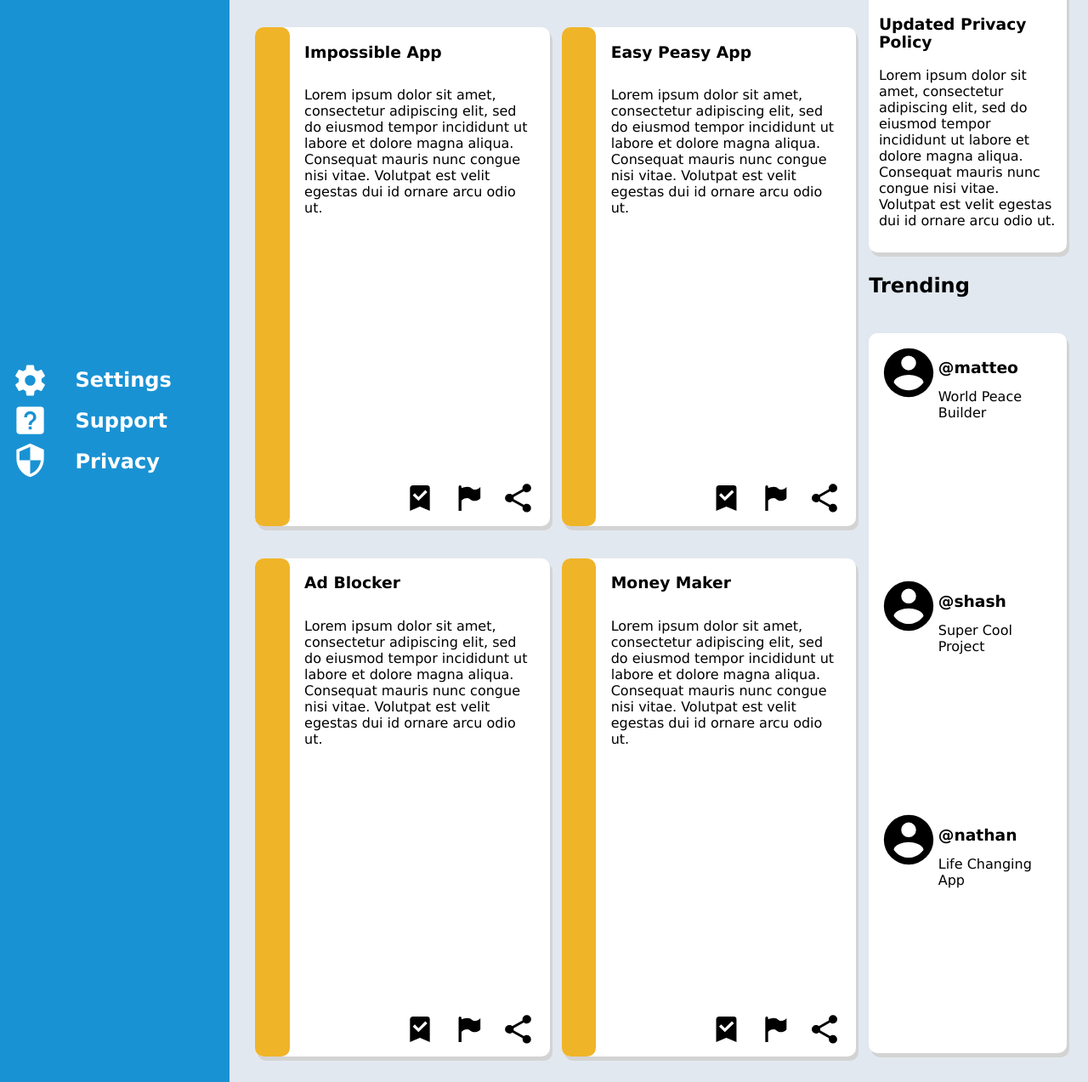
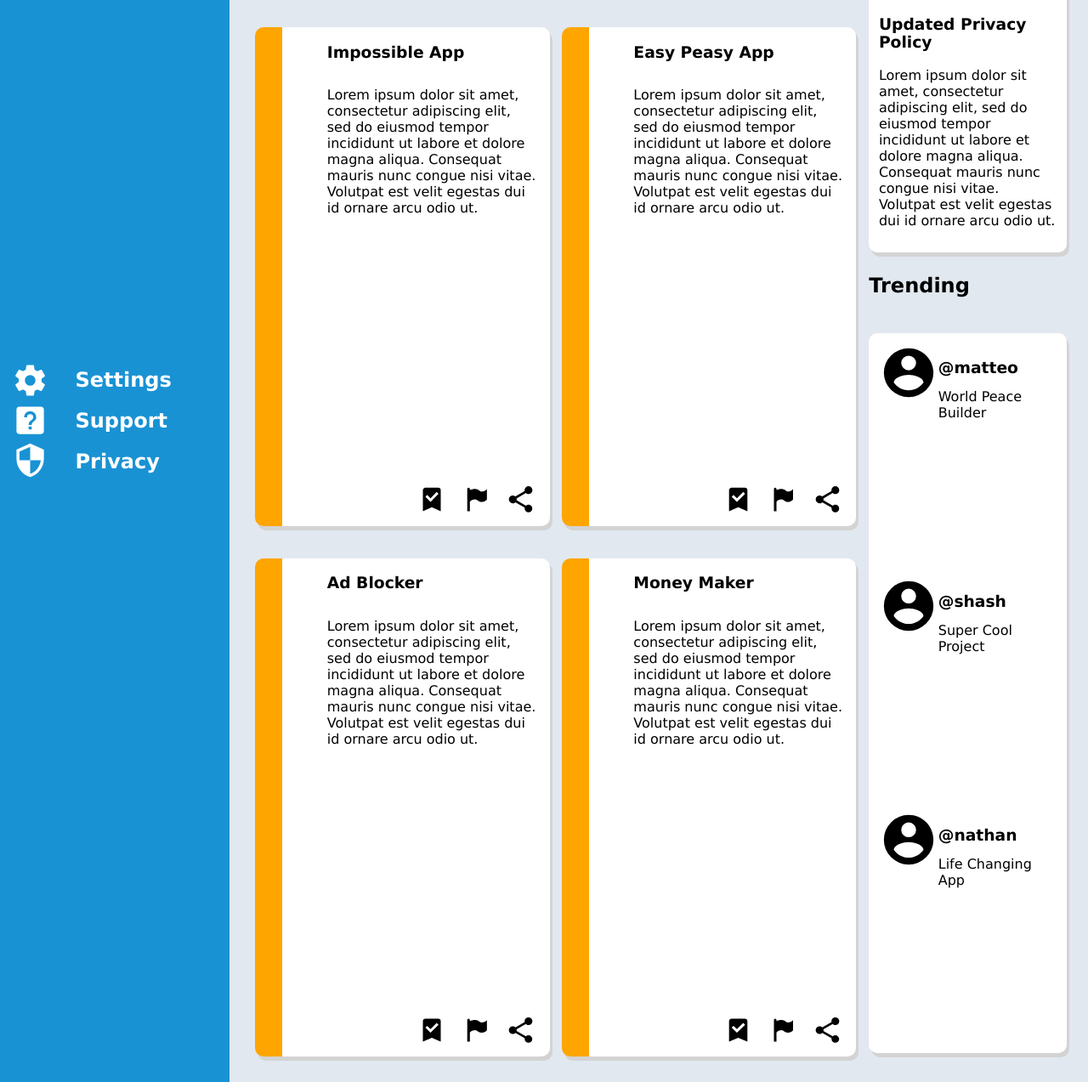
Before and after one commit to shashwathkpy/AdminDashboard, a plain HTML site: page index.html in a window 1280 px wide. Shown: the part 870-2143 px from the top of the page at 85% size. Drawn offline with Linux system fonts and the light colour scheme.

Commit message:
fixed project cards sideborders

```diff
--- a/index.html
+++ b/index.html
@@ -55,7 +55,6 @@
         <div id="projectSection">
             <h2>Your Projects</h2>
             <div class="project">
-                <div class="sideBorder"></div>
                 <h3>Super Duper Cool Project</h3>
                 <p>Lorem ipsum dolor sit amet, consectetur adipiscing elit, sed do eiusmod tempor incididunt ut labore et dolore magna aliqua. Consequat mauris nunc congue nisi vitae. Volutpat est velit egestas dui id ornare arcu odio ut. </p>
                 <img src="/images/bookmark.svg" class="bookmark"/>
@@ -63,7 +62,6 @@
                 <img src="/images/share.svg" class="share"/>
             </div>
             <div class="project">
-                <div class="sideBorder"></div>
                 <h3>Less Cool Project</h3>
                 <p>Lorem ipsum dolor sit amet, consectetur adipiscing elit, sed do eiusmod tempor incididunt ut labore et dolore magna aliqua. Consequat mauris nunc congue nisi vitae. Volutpat est velit egestas dui id ornare arcu odio ut. </p>
                 <img src="/images/bookmark.svg" class="bookmark"/>
@@ -71,7 +69,6 @@
                 <img src="/images/share.svg" class="share"/>
             </div>
             <div class="project">
-                <div class="sideBorder"></div>
                 <h3>Impossible App</h3>
                 <p>Lorem ipsum dolor sit amet, consectetur adipiscing elit, sed do eiusmod tempor incididunt ut labore et dolore magna aliqua. Consequat mauris nunc congue nisi vitae. Volutpat est velit egestas dui id ornare arcu odio ut. </p>
                 <img src="/images/bookmark.svg" class="bookmark"/>
@@ -79,7 +76,6 @@
                 <img src="/images/share.svg" class="share"/>
             </div>
             <div class="project">
-                <div class="sideBorder"></div>
                 <h3>Easy Peasy App</h3>
                 <p>Lorem ipsum dolor sit amet, consectetur adipiscing elit, sed do eiusmod tempor incididunt ut labore et dolore magna aliqua. Consequat mauris nunc congue nisi vitae. Volutpat est velit egestas dui id ornare arcu odio ut. </p>
                 <img src="/images/bookmark.svg" class="bookmark"/>
@@ -87,7 +83,6 @@
                 <img src="/images/share.svg" class="share"/>
             </div>
             <div class="project">
-                <div class="sideBorder"></div>
                 <h3>Ad Blocker</h3>
                 <p>Lorem ipsum dolor sit amet, consectetur adipiscing elit, sed do eiusmod tempor incididunt ut labore et dolore magna aliqua. Consequat mauris nunc congue nisi vitae. Volutpat est velit egestas dui id ornare arcu odio ut. </p>
                 <img src="/images/bookmark.svg" class="bookmark"/>
@@ -95,7 +90,6 @@
                 <img src="/images/share.svg" class="share"/>
             </div>
             <div class="project">
-                <div class="sideBorder"></div>
                 <h3>Money Maker</h3>
                 <p>Lorem ipsum dolor sit amet, consectetur adipiscing elit, sed do eiusmod tempor incididunt ut labore et dolore magna aliqua. Consequat mauris nunc congue nisi vitae. Volutpat est velit egestas dui id ornare arcu odio ut. </p>
                 <img src="/images/bookmark.svg" class="bookmark"/>
--- a/style.css
+++ b/style.css
@@ -185,16 +185,9 @@ button
     border-radius: 10px;
     gap: 5%;
     box-shadow: 3px 5px lightgray;
-
+    border-left: 2rem solid orange;
 }
 
-
-.sideBorder
-{
-    grid-area: 1 / 1 / 13 / 1;
-    background-color: #f0b429;
-    border-radius: 10px;
-}
 
 .project > h3
 {
```
